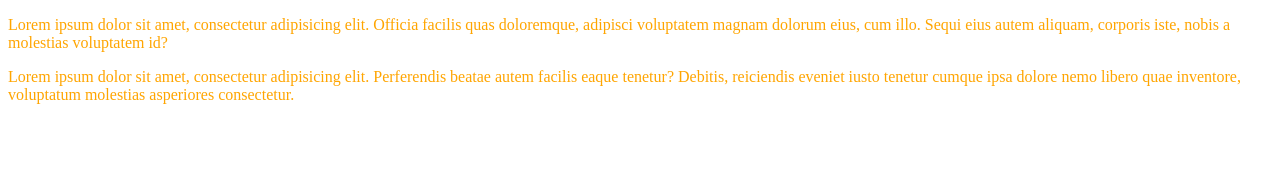
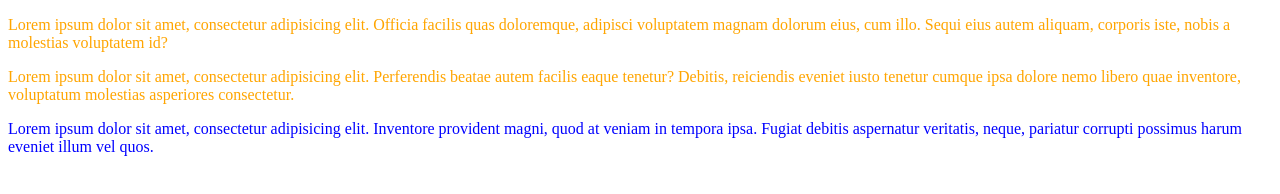
Before and after one commit to kozlowskimichal/CSS, a plain HTML site: page index.html in a window 1280 px wide. Drawn offline with Linux system fonts and the light colour scheme.

Commit message:
Dodanie selektor ID

```diff
--- a/Css/style.css
+++ b/Css/style.css
@@ -1,5 +1,13 @@
+/* Selektor znacznika */
 p{
 
  color: orange;
 
 }
+
+/* Selektor id */
+
+#paragraph {
+
+    color: blue;
+}
--- a/index.html
+++ b/index.html
@@ -20,5 +20,10 @@
 
     </p>
 
+    <!-- Selektor id -->
+    <p id="paragraph">Lorem ipsum dolor sit amet, consectetur adipisicing elit. Inventore provident magni, quod at veniam in tempora ipsa. Fugiat debitis aspernatur veritatis, neque, pariatur corrupti possimus harum eveniet illum vel quos.
+
+    </p>
+
 </body>
 </html>
```
